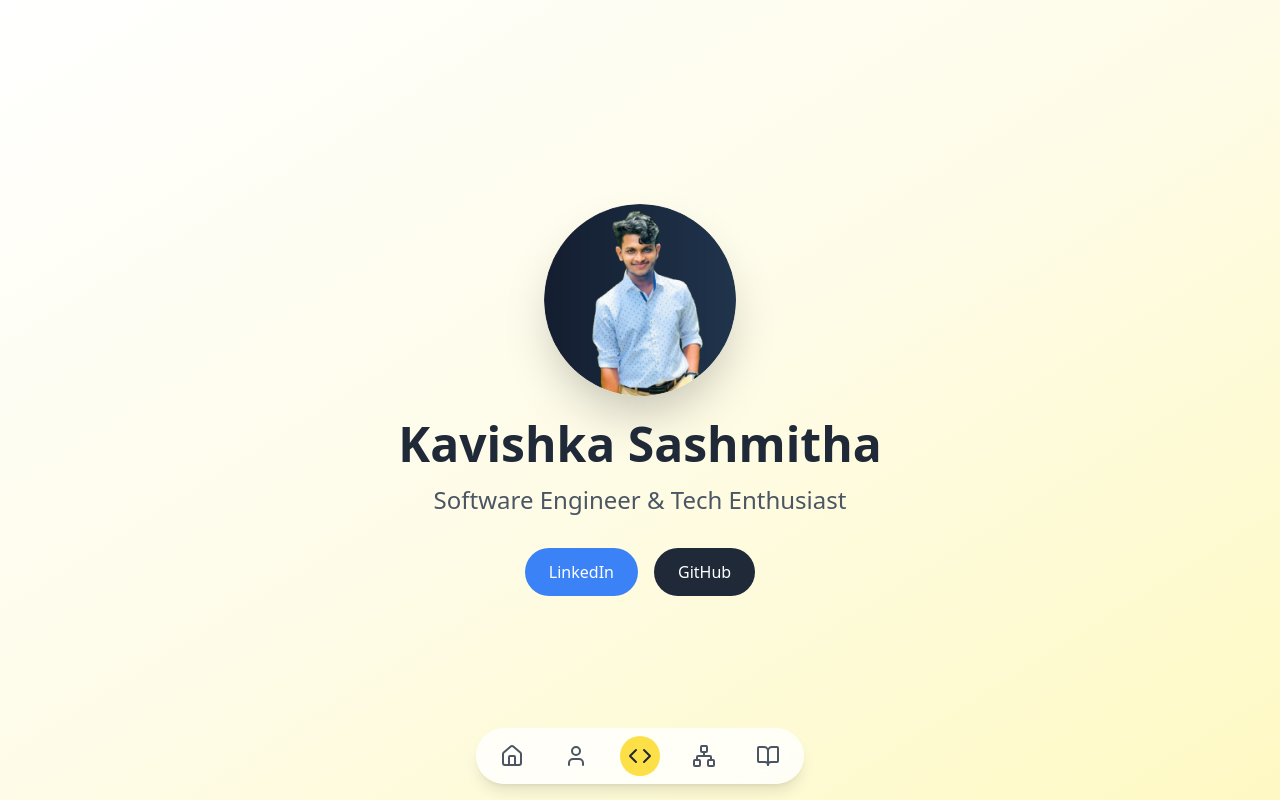
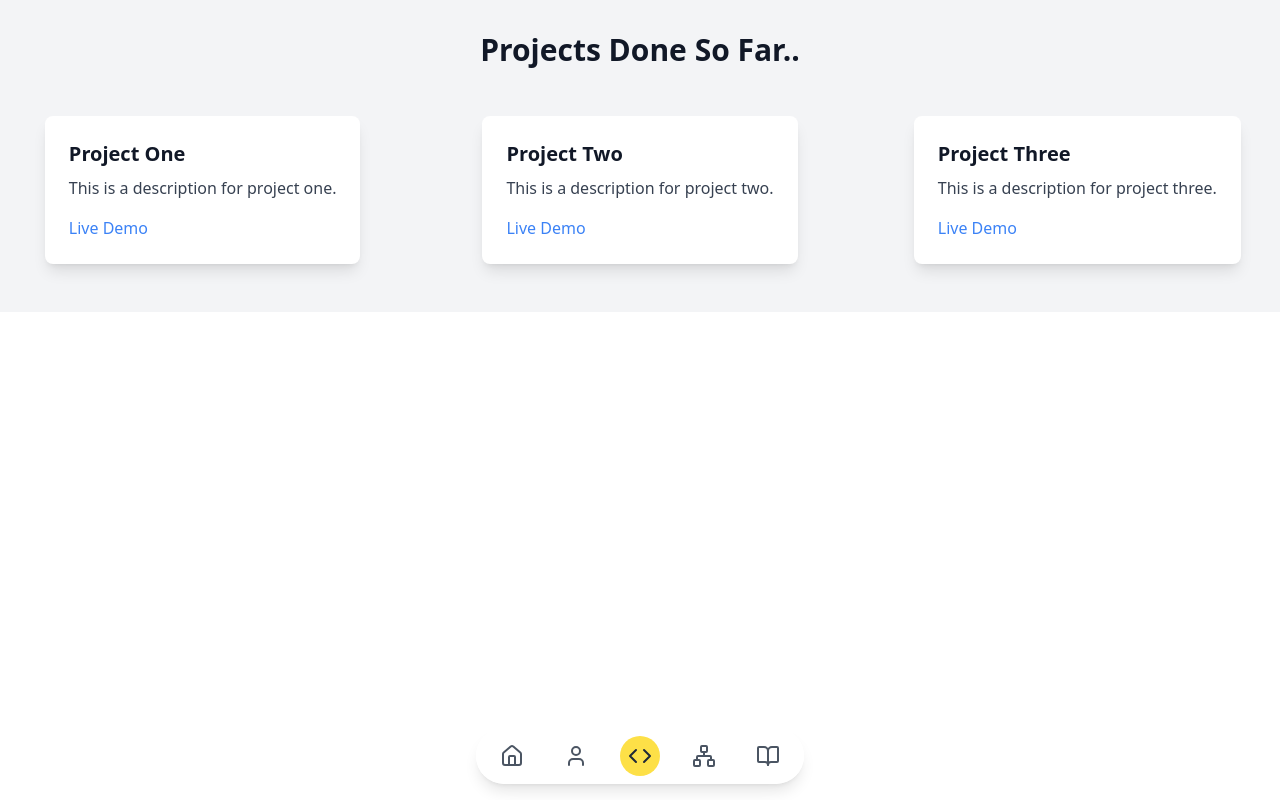
Before and after one commit to KavishkaSashmitha/portfolio, a React (Create React App) app: page / in a window 1280 px wide. Both pictures are taken after a click on the button 640 px from the left and 756 px from the top of the page. Built offline with nearby package versions, Linux system fonts and the light colour scheme.

Commit message:
Added Project Section

```diff
--- a/src/App.js
+++ b/src/App.js
@@ -1,18 +1,19 @@
-import React, { useState } from "react";
-import { Home, User, Code, Network, BookOpen } from "lucide-react";
-import BlogPage from "./blog-page";
-import Proffesional from "./components/Proffesional";
-import Technical from "./components/Technical";
-import Education from "./components/Education";
+import React, { useState } from 'react';
+import { Home, User, Code, Network, BookOpen } from 'lucide-react';
+import BlogPage from './blog-page';
+import Proffesional from './components/Proffesional';
+import Technical from './components/Technical';
+import Education from './components/Education';
+import ProjectSection from './components/ProjectSection';
 
 // Navigation Component
 const Navbar = ({ activeSection, setActiveSection }) => {
   const navItems = [
-    { icon: Home, label: "Home", section: "home" },
-    { icon: User, label: "About", section: "about" },
-    { icon: Code, label: "Projects", section: "projects" },
-    { icon: Network, label: "Volunteer", section: "volunteer" },
-    { icon: BookOpen, label: "Blog", section: "blog" },
+    { icon: Home, label: 'Home', section: 'home' },
+    { icon: User, label: 'About', section: 'about' },
+    { icon: Code, label: 'Projects', section: 'projects' },
+    { icon: Network, label: 'Volunteer', section: 'volunteer' },
+    { icon: BookOpen, label: 'Blog', section: 'blog' },
   ];
 
   return (
@@ -24,8 +25,8 @@ const Navbar = ({ activeSection, setActiveSection }) => {
             onClick={() => setActiveSection(item.section)}
             className={`p-2 rounded-full transition-all duration-300 ${
               activeSection === item.section
-                ? "bg-yellow-300 text-gray-800"
-                : "hover:bg-yellow-100 text-gray-600"
+                ? 'bg-yellow-300 text-gray-800'
+                : 'hover:bg-yellow-100 text-gray-600'
             }`}
           >
             <item.icon size={24} />
@@ -53,14 +54,14 @@ const HomeSection = () => (
       </p>
       <div className="mt-8 flex justify-center space-x-4">
         <a
-          href="https://linkedin.com"
+          href="https://linkedin.com/kavishka-sashmitha"
           target="_blank"
           className="bg-blue-500 text-white px-6 py-3 rounded-full hover:bg-blue-600 transition"
         >
           LinkedIn
         </a>
         <a
-          href="https://github.com"
+          href="https://github.com/kavishka-sashmitha"
           target="_blank"
           className="bg-gray-800 text-white px-6 py-3 rounded-full hover:bg-gray-900 transition"
         >
@@ -125,18 +126,20 @@ const BlogSection = () => {
 
 // Main App Component
 const KavishkaPortfolio = () => {
-  const [activeSection, setActiveSection] = useState("home");
+  const [activeSection, setActiveSection] = useState('home');
 
   const renderSection = () => {
     switch (activeSection) {
-      case "home":
+      case 'home':
         return <HomeSection />;
-      case "about":
+      case 'about':
         return <AboutSection />;
-      case "volunteer":
+      case 'volunteer':
         return <VolunteerSection />;
-      case "blog":
+      case 'blog':
         return <BlogSection />;
+      case 'projects':
+        return <ProjectSection />;
       default:
         return <HomeSection />;
     }
--- /dev/null
+++ b/src/components/ProjectCard.jsx
@@ -0,0 +1,29 @@
+import React from 'react';
+
+function ProjectCard({ project }) {
+  return (
+    <div className="max-w-sm mx-auto my-4">
+      <div className="bg-white shadow-lg rounded-lg overflow-hidden">
+        {/* <img
+                    src={project.image}
+                    alt={project.title}
+                    className="w-full h-48 object-cover"
+                /> */}
+        <div className="p-6">
+          <h3 className="text-xl font-semibold mb-2">{project.title}</h3>
+          <p className="text-gray-700 mb-4">{project.description}</p>
+          <a
+            href={project.link}
+            target="_blank"
+            rel="noopener noreferrer"
+            className="text-blue-500 hover:underline"
+          >
+            Live Demo
+          </a>
+        </div>
+      </div>
+    </div>
+  );
+}
+
+export default ProjectCard;
--- /dev/null
+++ b/src/components/ProjectSection.jsx
@@ -0,0 +1,21 @@
+// ProjectSection.jsx
+import React from 'react';
+import ProjectCard from './ProjectCard';
+import projects from '../content/project.json';
+
+const ProjectSection = () => {
+  return (
+    <section className="py-8 bg-gray-100">
+      <h2 className="text-3xl font-bold text-center mb-8">
+        Projects Done So Far..
+      </h2>
+      <div className="grid grid-cols-1 md:grid-cols-2 lg:grid-cols-3 gap-8">
+        {projects.map((project, index) => (
+          <ProjectCard key={index} project={project} />
+        ))}
+      </div>
+    </section>
+  );
+};
+
+export default ProjectSection;
--- /dev/null
+++ b/src/content/project.json
@@ -0,0 +1,20 @@
+[
+    {
+        "title": "Project One",
+        "description": "This is a description for project one.",
+        "image": "https://via.placeholder.com/300",
+        "link": "https://example.com/project-one"
+    },
+    {
+        "title": "Project Two",
+        "description": "This is a description for project two.",
+        "image": "https://via.placeholder.com/300",
+        "link": "https://example.com/project-two"
+    },
+    {
+        "title": "Project Three",
+        "description": "This is a description for project three.",
+        "image": "https://via.placeholder.com/300",
+        "link": "https://example.com/project-three"
+    }
+]
```
Also changed, not shown: 1 other file (tests, documents, lock files or other folders).
